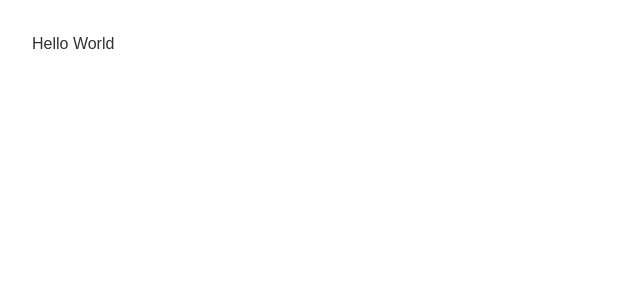
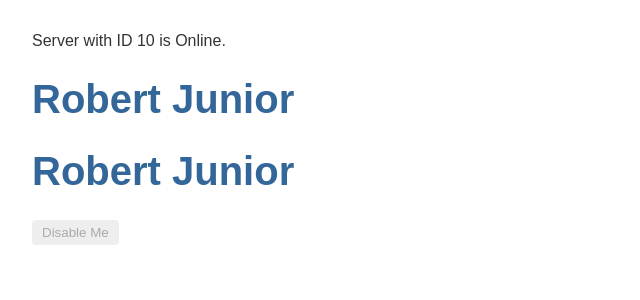
Before and after one commit to a6hinavram/2-sb-git-angular-v8, an Angular app: page / in a window 1280 px wide. Shown: the top 300 px of the page, without its empty margins (0-640 px from the left). Built offline with nearby package versions, Linux system fonts and the light colour scheme.

Commit message:
2 files modified

```diff
--- a/src/app/app.component.html
+++ b/src/app/app.component.html
@@ -1 +1,6 @@
-Hello World
+<p>Server with ID {{serverID}} is {{serverStatus}}. </p>
+
+<h1>{{ fullName }}</h1>
+<h1 [innerHtml]='fullName'></h1>
+
+<button disabled='{{isDisabled}}'>Disable Me</button>
--- a/src/app/app.component.ts
+++ b/src/app/app.component.ts
@@ -5,7 +5,14 @@ import { Component } from '@angular/core';
   templateUrl: './app.component.html'
 })
 export class AppComponent {
-  title = 'my-first-app';
+
+ //String Interpolation
+ title = 'my-first-app';
+  serverID: number = 10;
+  serverStatus: string = 'Online';
+  fullName: string = 'Robert Junior';
+
+  isDisabled: boolean = true;
 
 
 }
```
